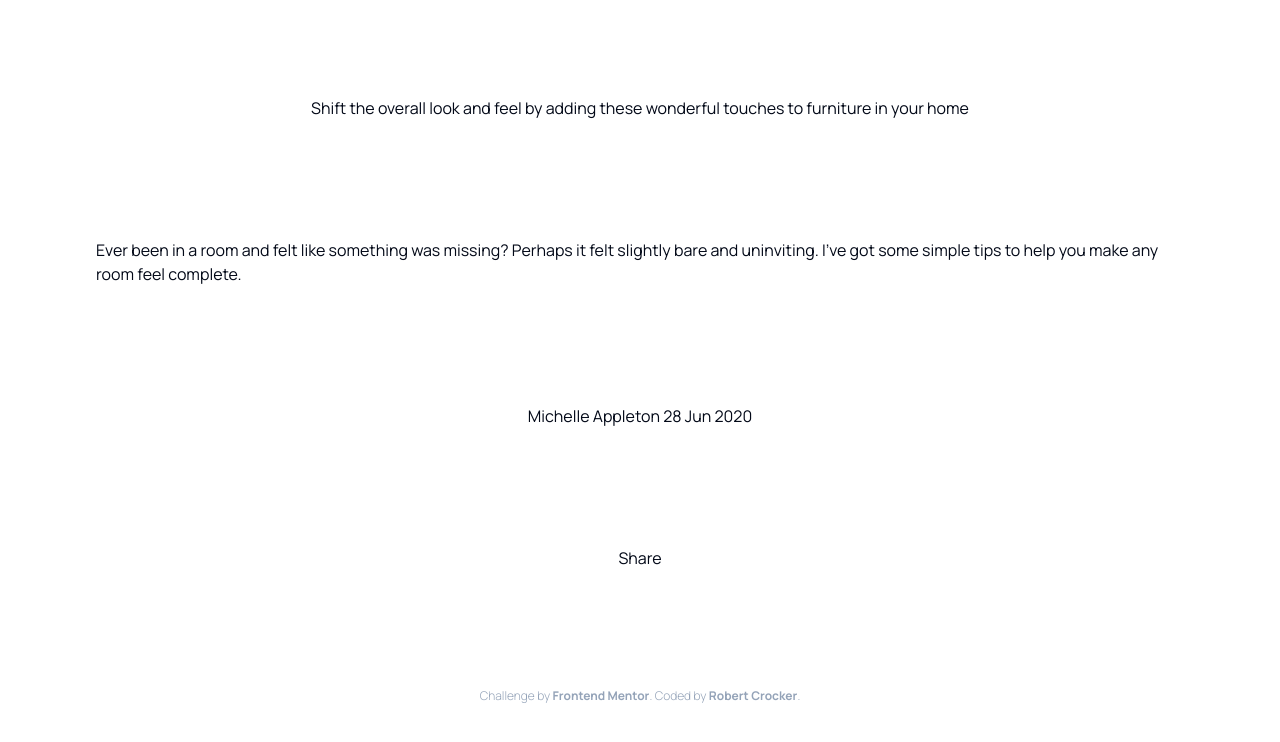
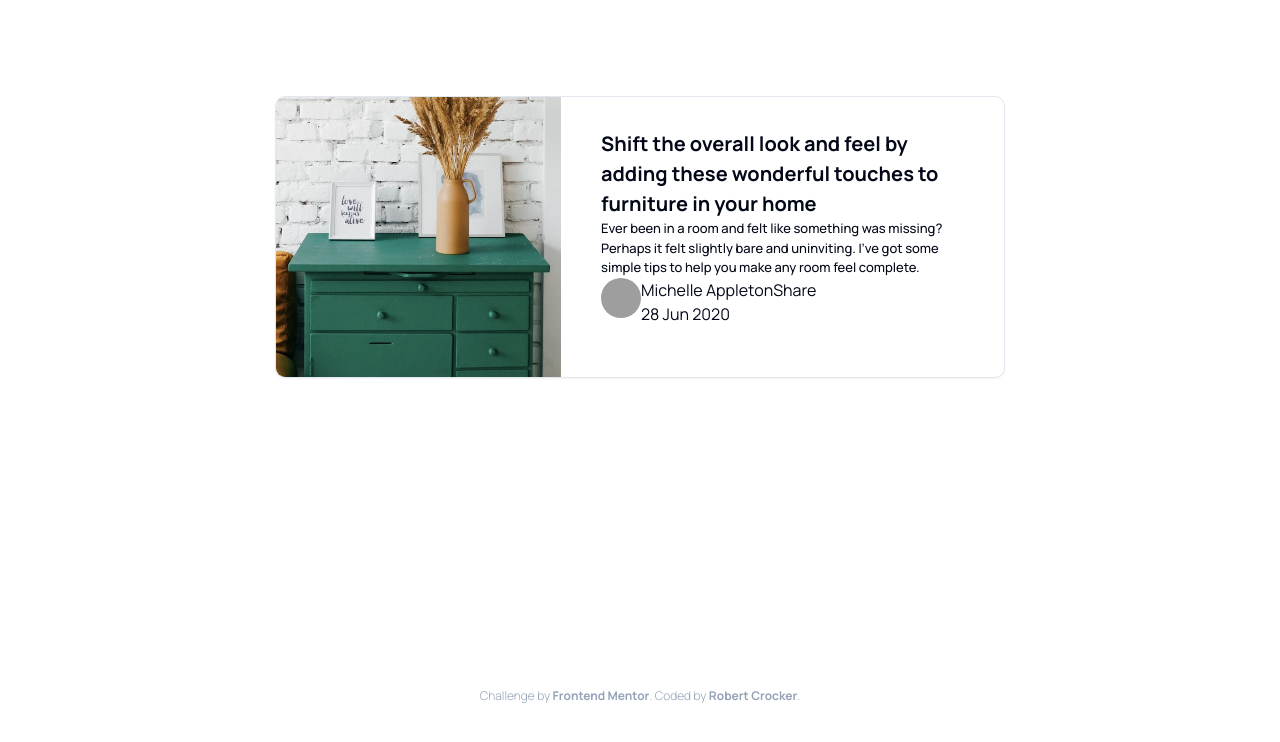
Before and after one commit to robcrock/article-preview, a Next.js app: page / in a window 1280 px wide. Shown: the top 742 px of the page. Built offline with nearby package versions, Linux system fonts and the light colour scheme; grey boxes are pictures that could not be loaded.

Commit message:
'Add @radix-ui/react-aspect-ratio & @radix-ui/react-avatar. Introduce new components.'

```diff
--- a/package.json
+++ b/package.json
@@ -9,6 +9,8 @@
     "lint": "next lint"
   },
   "dependencies": {
+    "@radix-ui/react-aspect-ratio": "^1.0.3",
+    "@radix-ui/react-avatar": "^1.0.4",
     "class-variance-authority": "^0.7.0",
     "clsx": "^2.1.1",
     "lucide-react": "^0.395.0",
--- a/src/app/page.tsx
+++ b/src/app/page.tsx
@@ -1,21 +1,48 @@
-import { Attribution } from "@/components/attribution";
+import { FemAttribution } from "@/components/fem-attribution";
+import { FemCard } from "@/components/fem-card";
 
 export default function Home() {
   return (
     <main className="flex min-h-screen flex-col items-center justify-between p-24">
-      <p>
-        Shift the overall look and feel by adding these wonderful touches to
-        furniture in your home
-      </p>
-      <p>
-        Ever been in a room and felt like something was missing? Perhaps it felt
-        slightly bare and uninviting. I’ve got some simple tips to help you make
-        any room feel complete.
-      </p>
-      <p>Michelle Appleton 28 Jun 2020</p>
-      <p>Share</p>
+      {/* mobile */}
+      {/* card container */}
+      {/* -- hero image */}
+      {/* -- text content */}
+      {/* ---- title */}
+      {/* ---- description */}
+      {/* -- footer */}
+      {/* ---- share -- in-active */}
+      {/* ------ avatar */}
+      {/* ------ name */}
+      {/* ------ date */}
+      {/* ------ share button */}
+      {/* ---- share -- active */}
+      {/* ------ text */}
+      {/* ------ facebook */}
+      {/* ------ twitter */}
+      {/* ------ pinterest */}
+      {/* ------ share button */}
 
-      <Attribution
+      {/* desktop */}
+      {/* card container */}
+      <FemCard />
+      {/* -- hero image */}
+      {/* -- text content */}
+      {/* ---- title */}
+      {/* ---- description */}
+      {/* ---- footer */}
+      {/* ------ avatar */}
+      {/* ------ name */}
+      {/* ------ date */}
+      {/* ------ share button */}
+      {/* -------- tooltip */}
+      {/* ---------- text */}
+      {/* ---------- facebook */}
+      {/* ---------- twitter */}
+      {/* ---------- pinterest */}
+      {/* ---------- share button */}
+
+      <FemAttribution
         name={"Robert Crocker"}
         link={"https://www.frontendmentor.io/profile/robcrock"}
       />
--- a/src/components/attribution.tsx
+++ b/src/components/fem-attribution.tsx
@@ -5,7 +5,7 @@ type TProps = {
   link: string;
 };
 
-export const Attribution = ({ name, link }: TProps) => {
+export const FemAttribution = ({ name, link }: TProps) => {
   return (
     <div className="attribution decoration-none w-full text-center text-xs font-light text-slate-400">
       <span>Challenge by </span>
--- /dev/null
+++ b/src/components/fem-avatar.tsx
@@ -0,0 +1,16 @@
+import { Avatar, AvatarFallback, AvatarImage } from "@/components/ui/avatar";
+
+type Props = {};
+
+export const FemAvatar = (props: Props) => {
+  return (
+    <Avatar>
+      <AvatarImage
+        src={
+          "https://raw.githubusercontent.com/robcrock/article-preview/main/public/images/avatar-michelle.jpg"
+        }
+      />
+      <AvatarFallback>MA</AvatarFallback>
+    </Avatar>
+  );
+};
--- /dev/null
+++ b/src/components/fem-card.tsx
@@ -0,0 +1,34 @@
+import { Card, CardContent, CardHeader } from "@/components/ui/card";
+import { FemHero } from "./fem-hero";
+import { FemAvatar } from "./fem-avatar";
+
+type Props = {};
+
+export const FemCard = (props: Props) => {
+  return (
+    <Card className="m-0 flex w-[730px] overflow-hidden rounded-[10px]">
+      <CardHeader className="p-0">
+        <FemHero />
+      </CardHeader>
+      <CardContent className="px-10 py-8">
+        <h2 className="font-manrope text-[20px] font-bold">
+          Shift the overall look and feel by adding these wonderful touches to
+          furniture in your home
+        </h2>
+        <p className="text-body font-medium">
+          Ever been in a room and felt like something was missing? Perhaps it
+          felt slightly bare and uninviting. I’ve got some simple tips to help
+          you make any room feel complete.
+        </p>
+        <section className="flex">
+          <FemAvatar />
+          <div className="flex flex-col">
+            <p>Michelle Appleton</p>
+            <p>28 Jun 2020</p>
+          </div>
+          <p>Share</p>
+        </section>
+      </CardContent>
+    </Card>
+  );
+};
--- /dev/null
+++ b/src/components/fem-hero.tsx
@@ -0,0 +1,16 @@
+import Image from "next/image";
+import image from "@/../public/images/drawers.jpg";
+
+type Props = {};
+
+export const FemHero = (props: Props) => {
+  return (
+    <div className="h-[280px] w-[285px] p-0">
+      <Image
+        className="h-[280px] w-[285px] object-cover p-0"
+        src={image}
+        alt="drawers"
+      />
+    </div>
+  );
+};
--- /dev/null
+++ b/src/components/ui/avatar.tsx
@@ -0,0 +1,50 @@
+"use client"
+
+import * as React from "react"
+import * as AvatarPrimitive from "@radix-ui/react-avatar"
+
+import { cn } from "@/lib/utils"
+
+const Avatar = React.forwardRef<
+  React.ElementRef<typeof AvatarPrimitive.Root>,
+  React.ComponentPropsWithoutRef<typeof AvatarPrimitive.Root>
+>(({ className, ...props }, ref) => (
+  <AvatarPrimitive.Root
+    ref={ref}
+    className={cn(
+      "relative flex h-10 w-10 shrink-0 overflow-hidden rounded-full",
+      className
+    )}
+    {...props}
+  />
+))
+Avatar.displayName = AvatarPrimitive.Root.displayName
+
+const AvatarImage = React.forwardRef<
+  React.ElementRef<typeof AvatarPrimitive.Image>,
+  React.ComponentPropsWithoutRef<typeof AvatarPrimitive.Image>
+>(({ className, ...props }, ref) => (
+  <AvatarPrimitive.Image
+    ref={ref}
+    className={cn("aspect-square h-full w-full", className)}
+    {...props}
+  />
+))
+AvatarImage.displayName = AvatarPrimitive.Image.displayName
+
+const AvatarFallback = React.forwardRef<
+  React.ElementRef<typeof AvatarPrimitive.Fallback>,
+  React.ComponentPropsWithoutRef<typeof AvatarPrimitive.Fallback>
+>(({ className, ...props }, ref) => (
+  <AvatarPrimitive.Fallback
+    ref={ref}
+    className={cn(
+      "flex h-full w-full items-center justify-center rounded-full bg-muted",
+      className
+    )}
+    {...props}
+  />
+))
+AvatarFallback.displayName = AvatarPrimitive.Fallback.displayName
+
+export { Avatar, AvatarImage, AvatarFallback }
--- /dev/null
+++ b/src/components/ui/card.tsx
@@ -0,0 +1,79 @@
+import * as React from "react"
+
+import { cn } from "@/lib/utils"
+
+const Card = React.forwardRef<
+  HTMLDivElement,
+  React.HTMLAttributes<HTMLDivElement>
+>(({ className, ...props }, ref) => (
+  <div
+    ref={ref}
+    className={cn(
+      "rounded-lg border bg-card text-card-foreground shadow-sm",
+      className
+    )}
+    {...props}
+  />
+))
+Card.displayName = "Card"
+
+const CardHeader = React.forwardRef<
+  HTMLDivElement,
+  React.HTMLAttributes<HTMLDivElement>
+>(({ className, ...props }, ref) => (
+  <div
+    ref={ref}
+    className={cn("flex flex-col space-y-1.5 p-6", className)}
+    {...props}
+  />
+))
+CardHeader.displayName = "CardHeader"
+
+const CardTitle = React.forwardRef<
+  HTMLParagraphElement,
+  React.HTMLAttributes<HTMLHeadingElement>
+>(({ className, ...props }, ref) => (
+  <h3
+    ref={ref}
+    className={cn(
+      "text-2xl font-semibold leading-none tracking-tight",
+      className
+    )}
+    {...props}
+  />
+))
+CardTitle.displayName = "CardTitle"
+
+const CardDescription = React.forwardRef<
+  HTMLParagraphElement,
+  React.HTMLAttributes<HTMLParagraphElement>
+>(({ className, ...props }, ref) => (
+  <p
+    ref={ref}
+    className={cn("text-sm text-muted-foreground", className)}
+    {...props}
+  />
+))
+CardDescription.displayName = "CardDescription"
+
+const CardContent = React.forwardRef<
+  HTMLDivElement,
+  React.HTMLAttributes<HTMLDivElement>
+>(({ className, ...props }, ref) => (
+  <div ref={ref} className={cn("p-6 pt-0", className)} {...props} />
+))
+CardContent.displayName = "CardContent"
+
+const CardFooter = React.forwardRef<
+  HTMLDivElement,
+  React.HTMLAttributes<HTMLDivElement>
+>(({ className, ...props }, ref) => (
+  <div
+    ref={ref}
+    className={cn("flex items-center p-6 pt-0", className)}
+    {...props}
+  />
+))
+CardFooter.displayName = "CardFooter"
+
+export { Card, CardHeader, CardFooter, CardTitle, CardDescription, CardContent }
--- a/tailwind.config.ts
+++ b/tailwind.config.ts
@@ -32,6 +32,7 @@ const config = {
         body: "13px",
       },
       fontWeight: {
+        ...defaultTheme.fontWeight,
         medium: "500",
         bold: "700",
       },
```
Also changed, not shown: 1 other file (tests, documents, lock files or other folders).
